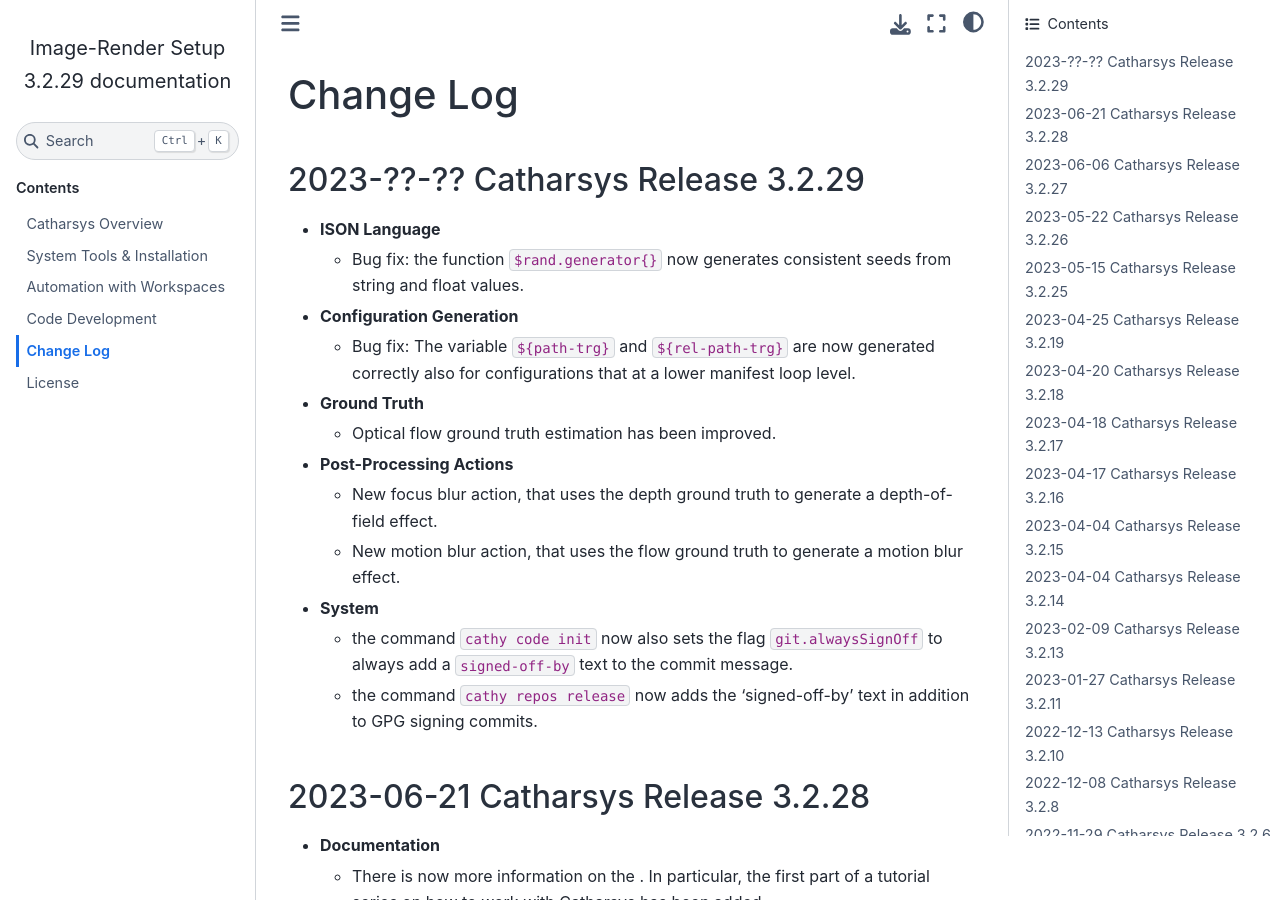
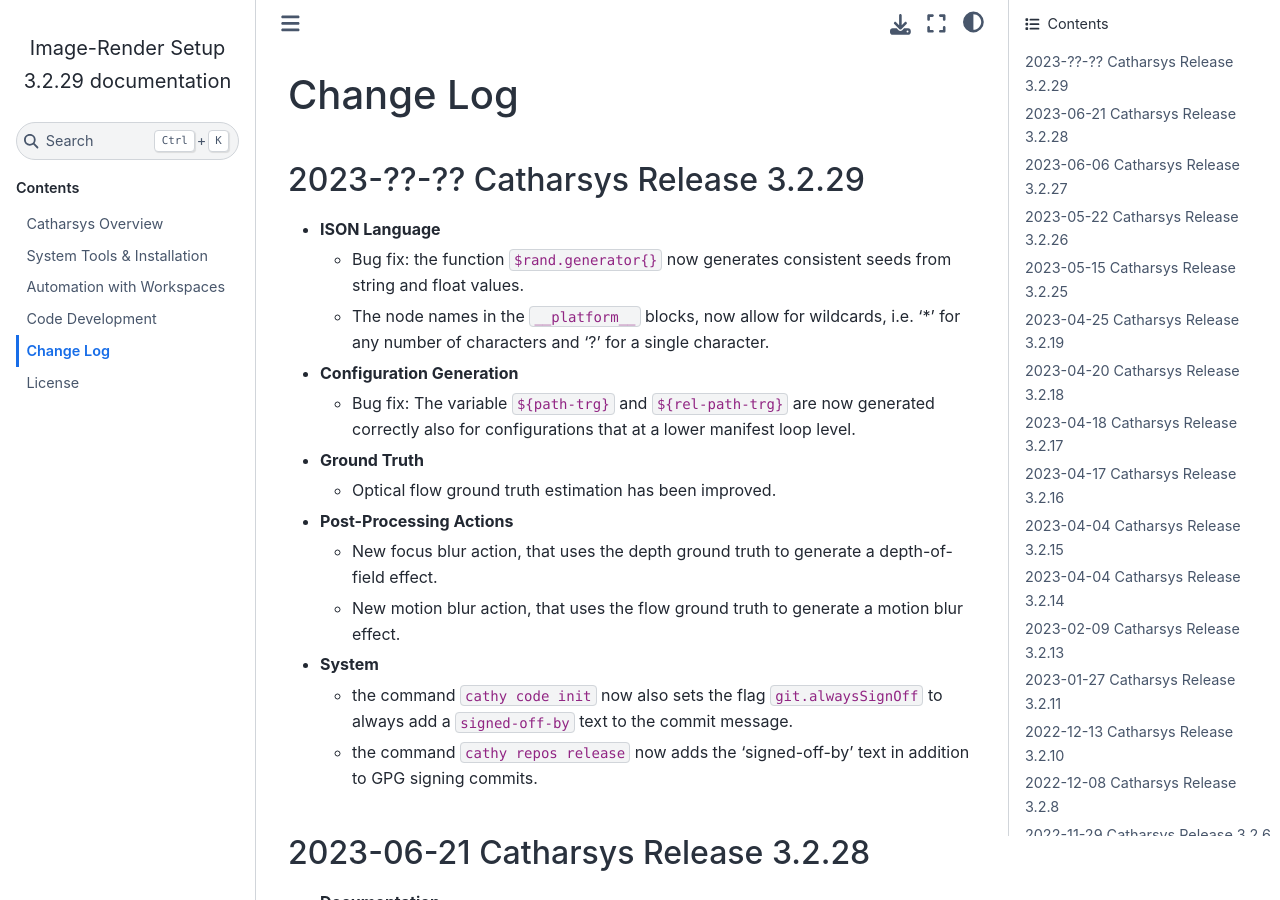
Before and after one commit to boschresearch/image-render-setup, a Sphinx documentation site: the page built from docs/source/change-log.md, in a window 1280 px wide and 900 px high. Built offline with Sphinx 7.4.7 and the Sphinx Book theme 1.1.4, drawn with Linux system fonts in a browser that asks for light colours; the version number is read from the project's files by our own code.

Commit message:
updates change log
Signed-off-by: cribeul <christian.perwass@de.bosch.com>

```diff
--- a/docs/source/change-log.md
+++ b/docs/source/change-log.md
@@ -4,6 +4,8 @@
 
 - **ISON Language**
   - Bug fix: the function `$rand.generator{}` now generates consistent seeds from string and float values.
+  - The node names in the `__platform__` blocks, now allow for wildcards, i.e. '*' for any number of characters
+    and '?' for a single character.
 
 - **Configuration Generation**
   - Bug fix: The variable `${path-trg}` and `${rel-path-trg}` are now generated correctly also for configurations that at a lower manifest loop level.
```
